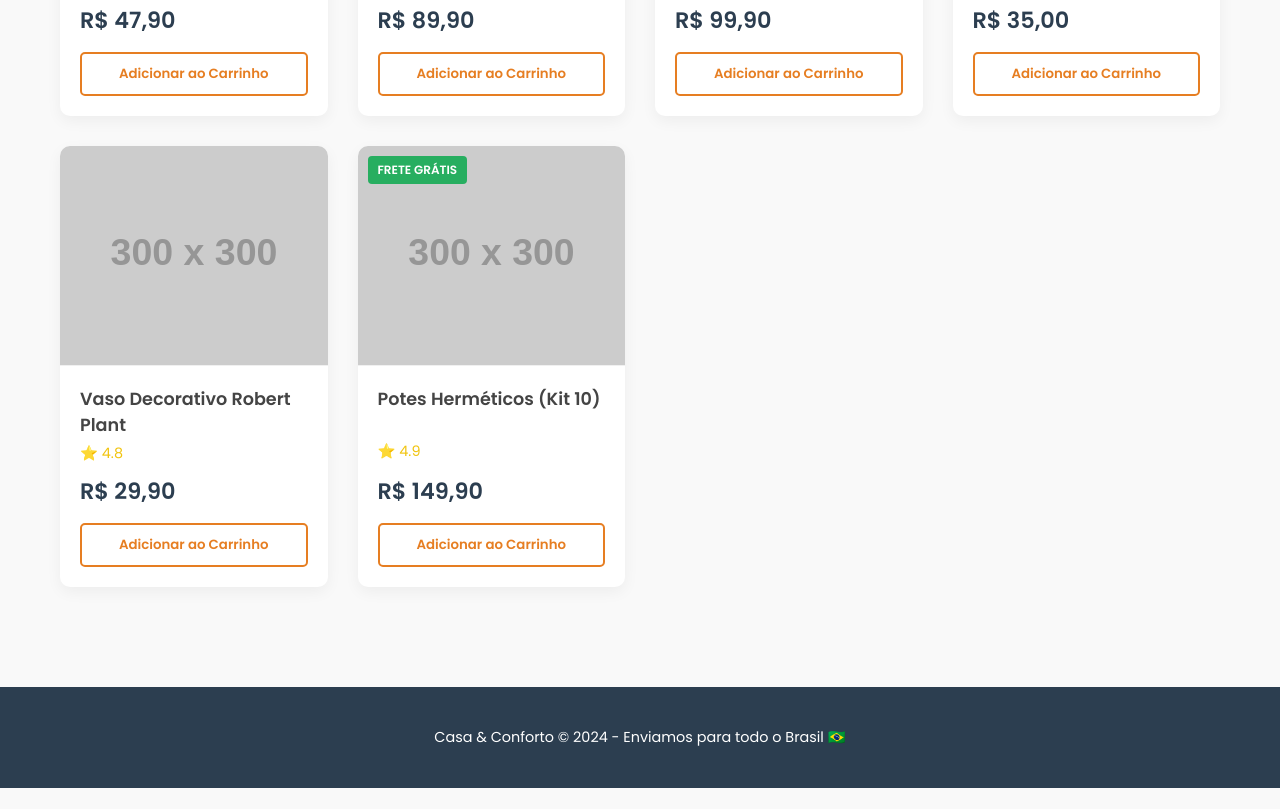
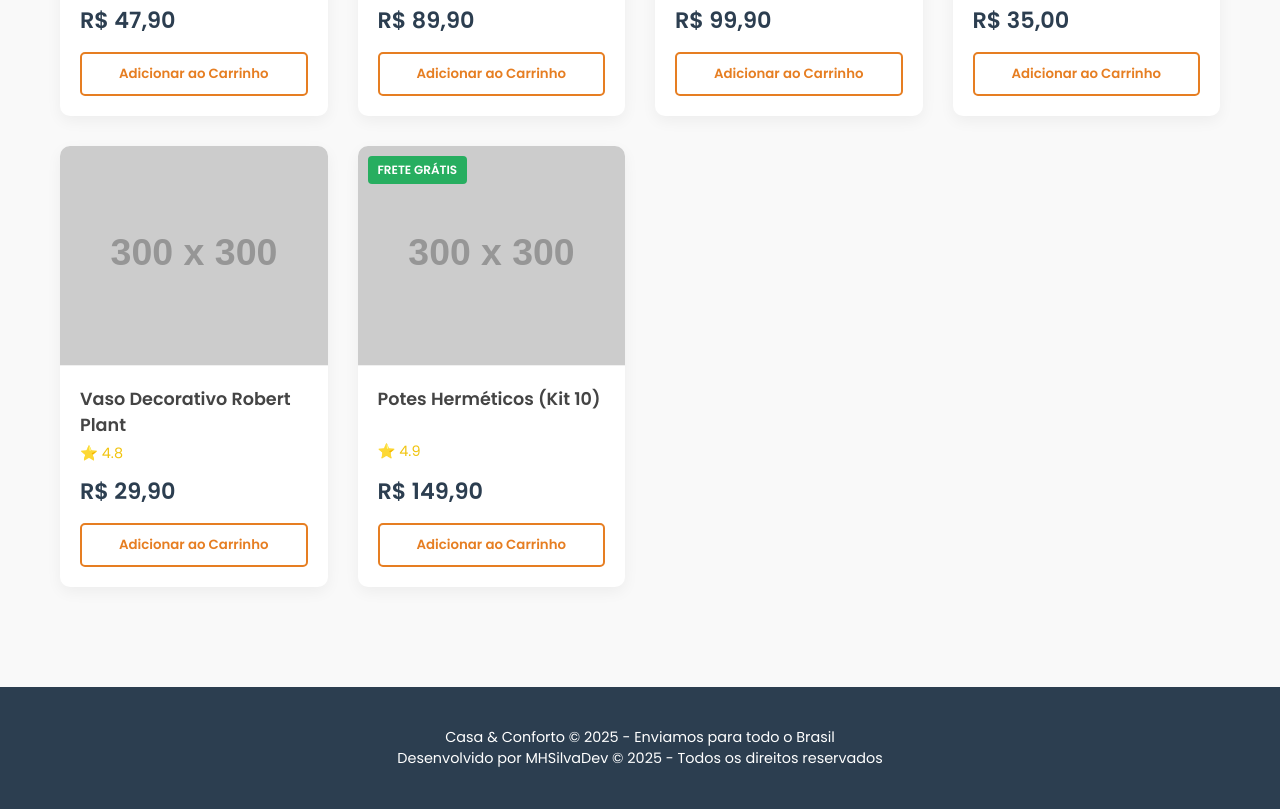
Before and after one commit to MHSilvaDev/casa-e-conforto, a plain HTML site: page index.html in a window 1280 px wide. Shown: the part 1168-1977 px from the top of the page. Before the commit the page ends 1956 px from the top, so only its background shows below. Drawn offline with Linux system fonts and the light colour scheme; placeholder pictures from the web are drawn by us.

Commit message:
Mudanças no footer

```diff
--- a/index.html
+++ b/index.html
@@ -64,7 +64,8 @@
     </section>
 
     <footer>
-        <p>Casa & Conforto © 2024 - Enviamos para todo o Brasil 🇧🇷</p>
+        <p>Casa & Conforto © 2025 - Enviamos para todo o Brasil</p>
+        <p>Desenvolvido por MHSilvaDev © 2025 - Todos os direitos reservados</p>
     </footer>
 
     <div id="toast-container"></div>
```
